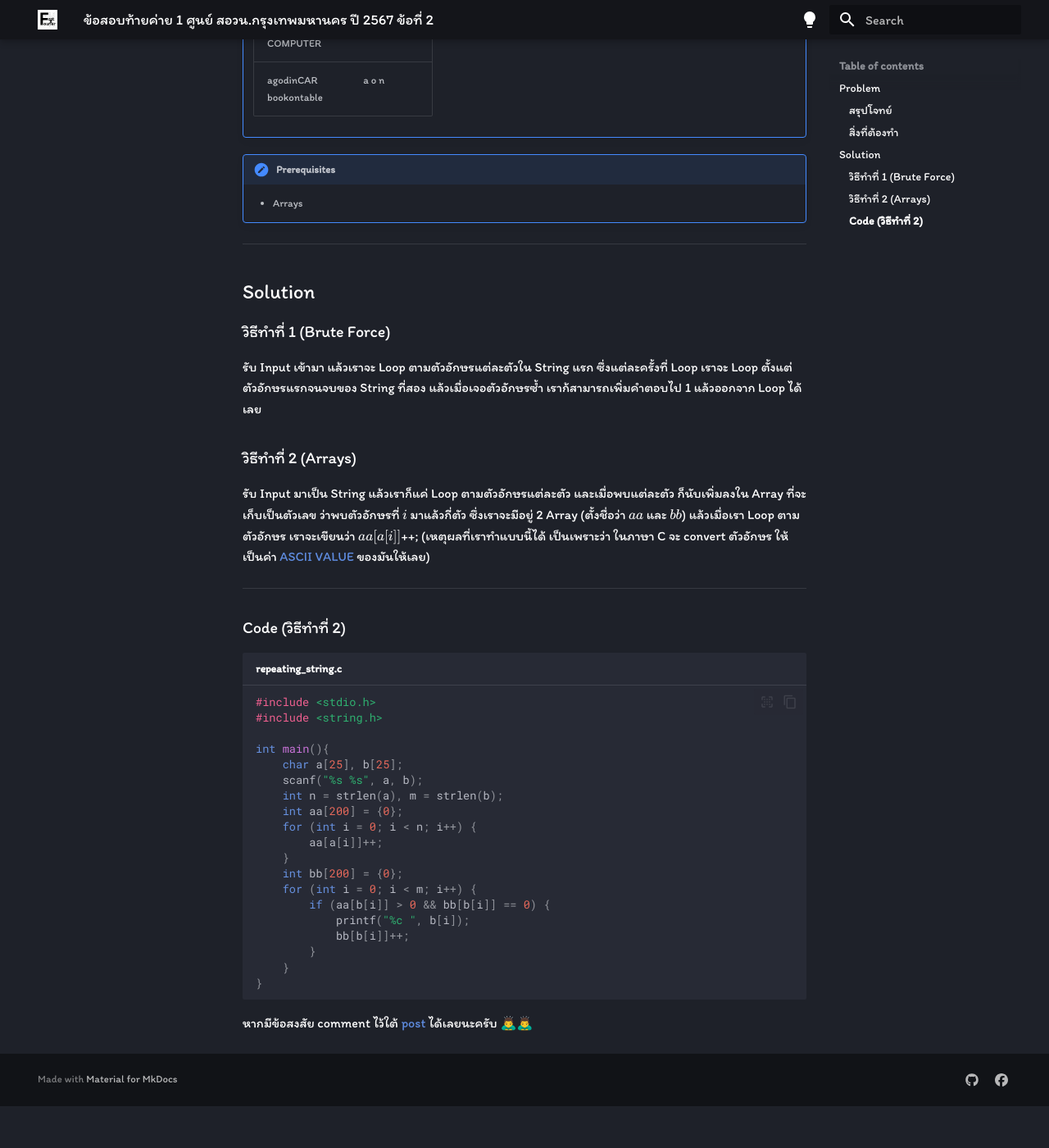
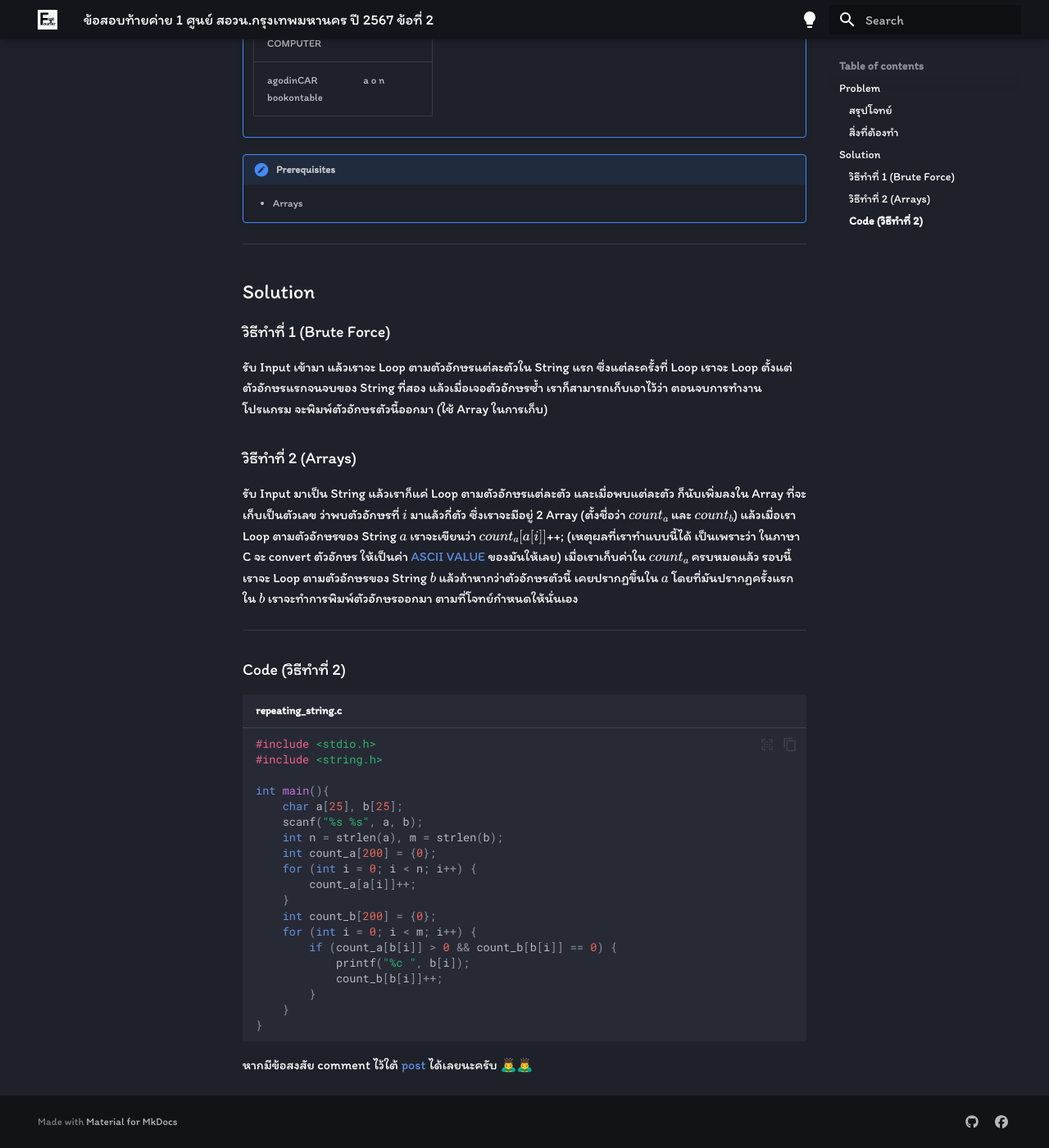
Before and after one commit to pxsit/fastxfourier.github.io, an MkDocs documentation site: the page built from docs/problems/posn1_67_bkk_p2.md, in a window 1280 px wide and 1400 px high, scrolled down 644 px. Shown: the whole window at 82% size. Built offline with MkDocs 1.6.1 and Material for MkDocs 9.7.7, drawn with Linux system fonts in a browser that asks for light colours; before the commit the page ends 1993 px from its top, so only the background shows below that.

Commit message:
asdfadsfs

```diff
--- a/docs/problems/posn1_67_bkk_p2.md
+++ b/docs/problems/posn1_67_bkk_p2.md
@@ -26,11 +26,11 @@
 
 ### วิธีทำที่ 1 (Brute Force)
 
-รับ Input เข้ามา แล้วเราจะ Loop ตามตัวอักษรแต่ละตัวใน String แรก ซึ่งแต่ละครั้งที่ Loop เราจะ Loop ตั้งแต่ตัวอักษรแรกจนจบของ String ที่สอง แล้วเมื่อเจอตัวอักษรซ้ำ เราก้สามารถเพิ่มคำตอบไป 1 แล้วออกจาก Loop ได้เลย
+รับ Input เข้ามา แล้วเราจะ Loop ตามตัวอักษรแต่ละตัวใน String แรก ซึ่งแต่ละครั้งที่ Loop เราจะ Loop ตั้งแต่ตัวอักษรแรกจนจบของ String ที่สอง แล้วเมื่อเจอตัวอักษรซ้ำ เราก็สามารถเก็บเอาไว้ว่า ตอนจบการทำงานโปรแกรม จะพิมพ์ตัวอักษรตัวนี้ออกมา (ใช้ Array ในการเก็บ)
 
 ### วิธีทำที่ 2 (Arrays)
 
-รับ Input มาเป็น String แล้วเราก็แค่ Loop ตามตัวอักษรแต่ละตัว และเมื่อพบแต่ละตัว ก็นับเพิ่มลงใน Array ที่จะเก็บเป็นตัวเลข ว่าพบตัวอักษรที่ $i$ มาแล้วกี่ตัว ซึ่งเราจะมีอยู่ 2 Array (ตั้งชื่อว่า $aa$ และ $bb$) แล้วเมื่อเรา Loop ตามตัวอักษร เราจะเขียนว่า $aa[a[i]]$++; (เหตุผลที่เราทำแบบนี้ได้ เป็นเพราะว่า ในภาษา C จะ convert ตัวอักษร ให้เป็นค่า [ASCII VALUE](https://www.ascii-code.com/) ของมันให้เลย)
+รับ Input มาเป็น String แล้วเราก็แค่ Loop ตามตัวอักษรแต่ละตัว และเมื่อพบแต่ละตัว ก็นับเพิ่มลงใน Array ที่จะเก็บเป็นตัวเลข ว่าพบตัวอักษรที่ $i$ มาแล้วกี่ตัว ซึ่งเราจะมีอยู่ 2 Array (ตั้งชื่อว่า $count_a$ และ $count_b$) แล้วเมื่อเรา Loop ตามตัวอักษรของ String $a$ เราจะเขียนว่า $count_a[a[i]]$++; (เหตุผลที่เราทำแบบนี้ได้ เป็นเพราะว่า ในภาษา C จะ convert ตัวอักษร ให้เป็นค่า [ASCII VALUE](https://www.ascii-code.com/) ของมันให้เลย) เมื่อเราเก็บค่าใน $count_a$ ครบหมดแล้ว รอบนี้ เราจะ Loop ตามตัวอักษรของ String $b$ แล้วถ้าหากว่าตัวอักษรตัวนี้ เคยปรากฏขึ้นใน $a$ โดยที่มันปรากฏครั้งแรกใน $b$ เราจะทำการพิมพ์ตัวอักษรออกมา ตามที่โจทย์กำหนดให้นั่นเอง
 
 ---
 
@@ -44,15 +44,15 @@ int main(){
     char a[25], b[25];
     scanf("%s %s", a, b);
     int n = strlen(a), m = strlen(b);
-    int aa[200] = {0};
+    int count_a[200] = {0};
     for (int i = 0; i < n; i++) {
-        aa[a[i]]++;
+        count_a[a[i]]++;
     }
-    int bb[200] = {0};
+    int count_b[200] = {0};
     for (int i = 0; i < m; i++) {
-        if (aa[b[i]] > 0 && bb[b[i]] == 0) {
+        if (count_a[b[i]] > 0 && count_b[b[i]] == 0) {
             printf("%c ", b[i]);
-            bb[b[i]]++;
+            count_b[b[i]]++;
         }
     }
 }
```
